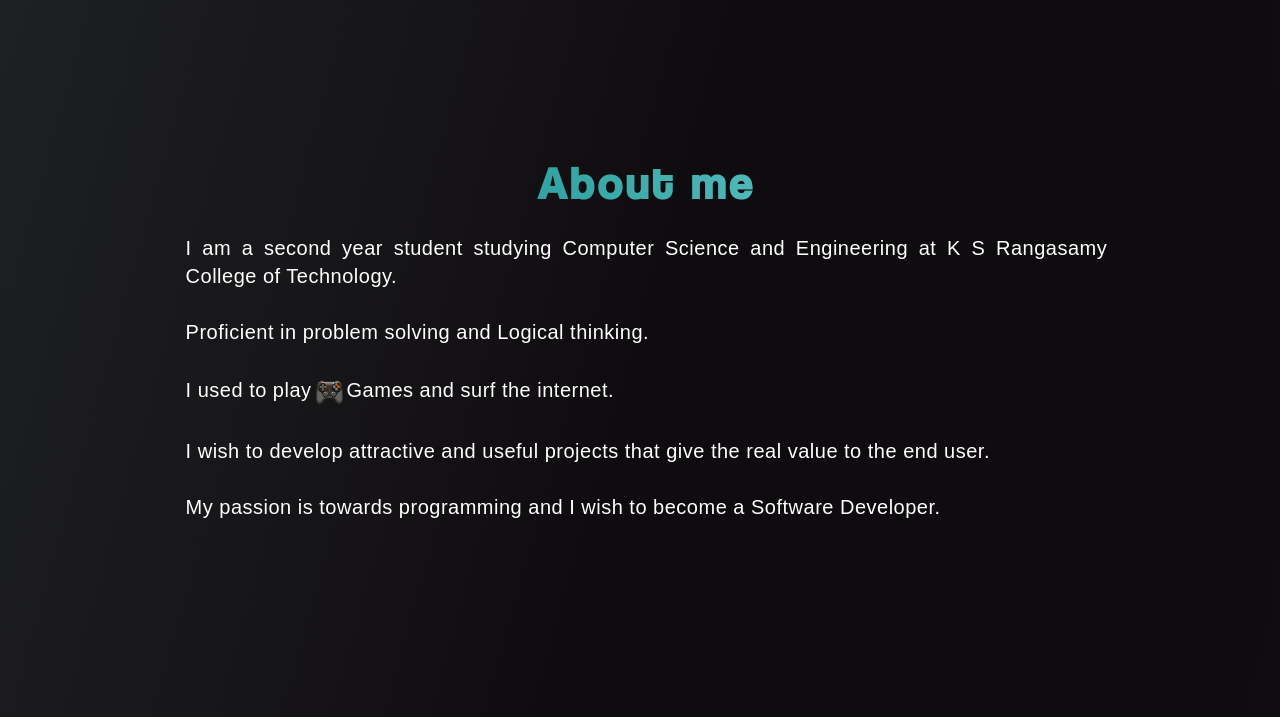
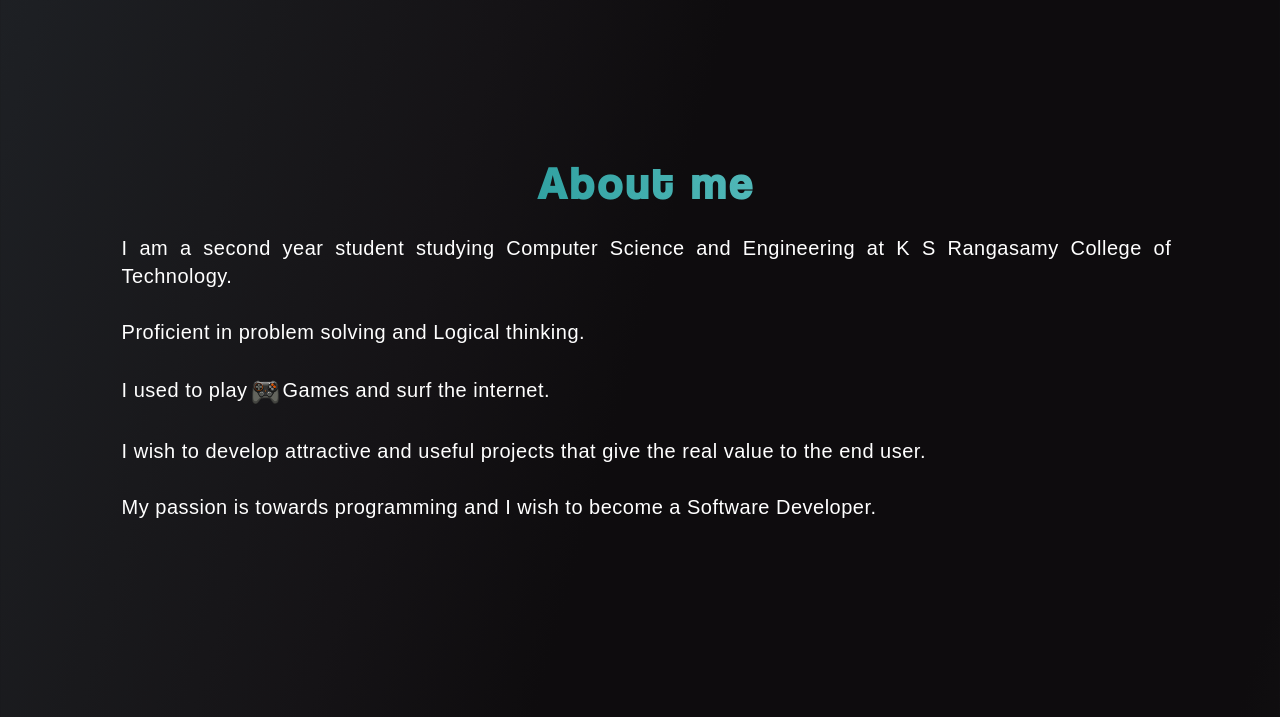
Before and after one commit to rba1aji/portfolio, a PHP site: page / in a window 1280 px wide. Shown: the part 702-1419 px from the top of the page. Run offline with PHP 8.4, Linux system fonts and the light colour scheme; some libraries are stand-ins or nearby versions.

Commit message:
Add files via upload

```diff
--- a/css/main.css
+++ b/css/main.css
@@ -317,8 +317,7 @@ p{
   }
 @media (min-width: 810px) {
   .about .content{
-    font-size:30px;
-    padding:0 5%;
+    font-size:40px;
   }
 }
 
```
